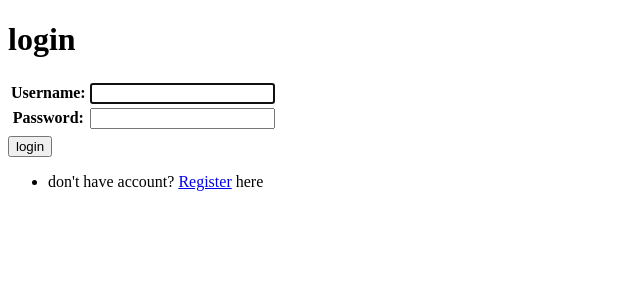
After one commit to MakarimZufar/SecondChance, a Django app: page /login/ in a window 1280 px wide. The commit adds this page. Shown: the top 300 px of the page, without its empty margins (0-640 px from the left). Run offline with Django 5.2, Linux system fonts and the light colour scheme.

Commit message:
menyelesaikan login

```diff
--- /dev/null
+++ b/main/templates/login.html
@@ -0,0 +1,30 @@
+{% extends "base.html" %}
+{% block meta %}
+    <title>login</title>
+{% endblock meta %}
+{% block content %}
+    <h1>login</h1>
+    <form method="post">
+        {% csrf_token %}
+        <table>
+            {{ form.as_table }}
+            <tr>
+                <td></td>
+                <td></td>
+            </tr>
+        </table>
+        <button type="submit">login</button>
+    </form>
+    {% if messages %}
+    <ul>
+        {% for message in messages %}
+            <li>{{ message }}</li>
+        {% endfor %}
+    </ul>
+    {% endif %}
+    <ul>
+        <li>
+            <p>don't have account? <a href="{% url "main:registration" %}">Register</a> here</p>
+        </li>
+    </ul>
+{% endblock content %}
--- a/main/templates/registration.html
+++ b/main/templates/registration.html
@@ -22,4 +22,9 @@
             {% endfor %}
         </ul>
     {% endif %}
+    <ul>
+        <li>
+            <p>already have account? <a href="{% url "main:login" %}">login</a> here</p>
+        </li>
+    </ul>
 {% endblock %}
--- a/main/urls.py
+++ b/main/urls.py
@@ -1,5 +1,5 @@
 from django.urls import path
-from main.views import show_main, show_xml, show_xml_by_id, show_json, show_json_by_id,add_product, registraion
+from main.views import show_main, show_xml, show_xml_by_id, show_json, show_json_by_id,add_product, registraion, user_login
 
 app_name = "main"
 
@@ -11,4 +11,5 @@ urlpatterns = [
     path('json/', show_json, name="show_json"),
     path('json/<str:id>/', show_json_by_id, name="show_json_by_id"),
     path('registration/', registraion, name="registration"),
+    path('login/', user_login, name="login"),
 ]
--- a/main/views.py
+++ b/main/views.py
@@ -8,6 +8,8 @@ from django.contrib.auth import authenticate, login, logout
 from django.contrib.auth.decorators import login_required
 from django.contrib.auth.forms import UserCreationForm
 from django.contrib import messages
+from django.contrib.auth.forms import AuthenticationForm
+
 
 
 def show_main(request):
@@ -54,3 +56,21 @@ def registraion(request):
             messages.success(request, 'Account created successfully')
             return redirect('main:show_main')
     return render(request, 'registration.html', {'form': form})
+
+def user_login(request):
+    if request.method == 'POST':
+        form = AuthenticationForm(request, data=request.POST)
+        if form.is_valid():
+            username = form.cleaned_data.get('username')
+            password = form.cleaned_data.get('password')
+            user = authenticate(username=username, password=password)
+            if user is not None:
+                login(request, user)
+                messages.info(request, f"You are now logged in as {username}")
+                return redirect('main:show_main')
+            else:
+                messages.error(request, "Invalid username or password.")
+        else:
+            messages.error(request, "Invalid username or password.")
+    form = AuthenticationForm()
+    return render(request, 'login.html', {'form': form})
--- a/templates/base.html
+++ b/templates/base.html
@@ -4,7 +4,9 @@
     <head>
         <meta charset="UTF-8" />
         <meta name="viewport" content="width=device-width, initial-scale=1.0" />
-        <title>{% block title %}base website{% endblock %}</title>
+        {% block meta %}
+        <title></title>
+        {% endblock meta%}
     </head>
     <body>
         <main>{% block content %} {% endblock content %}</main>
```
